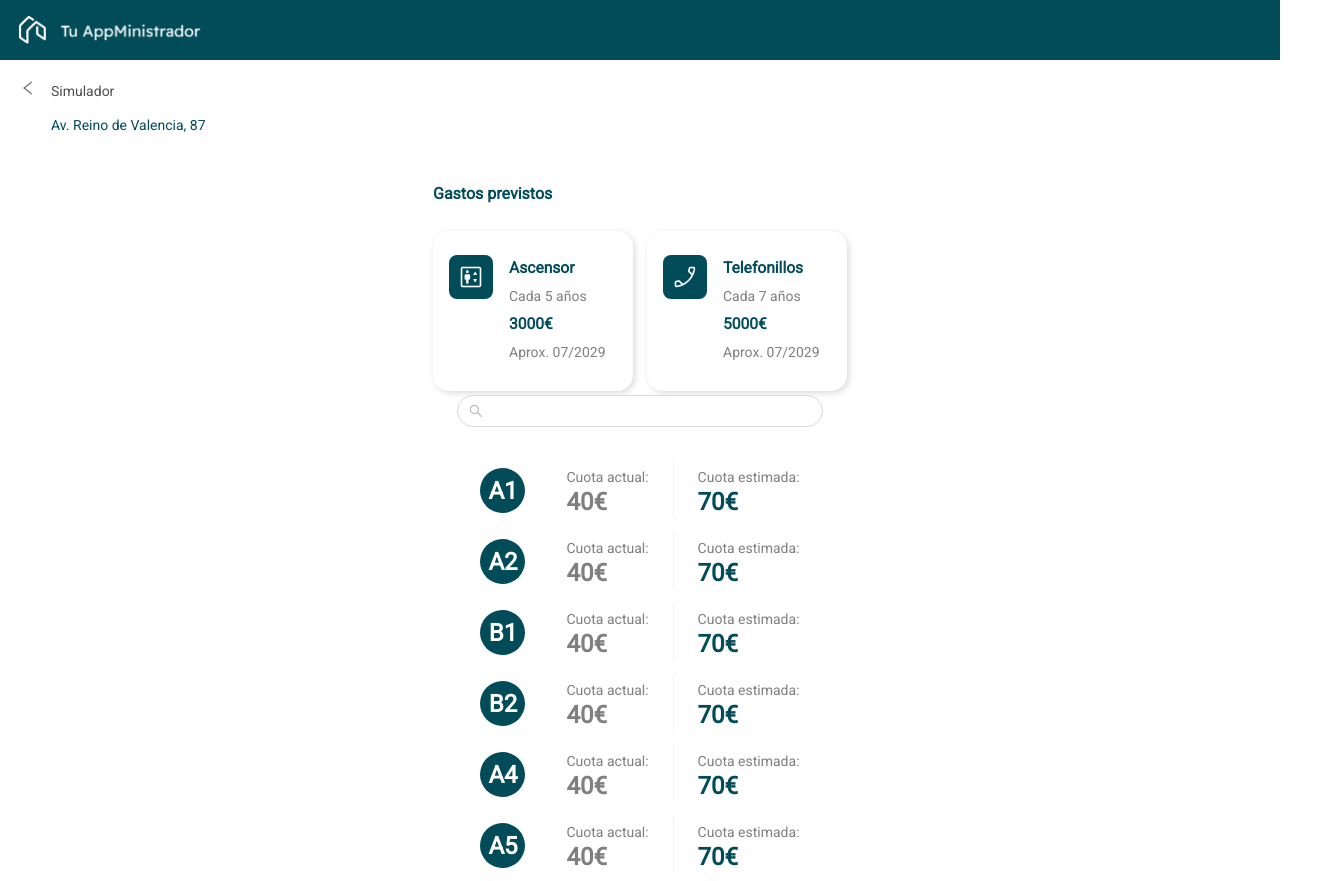
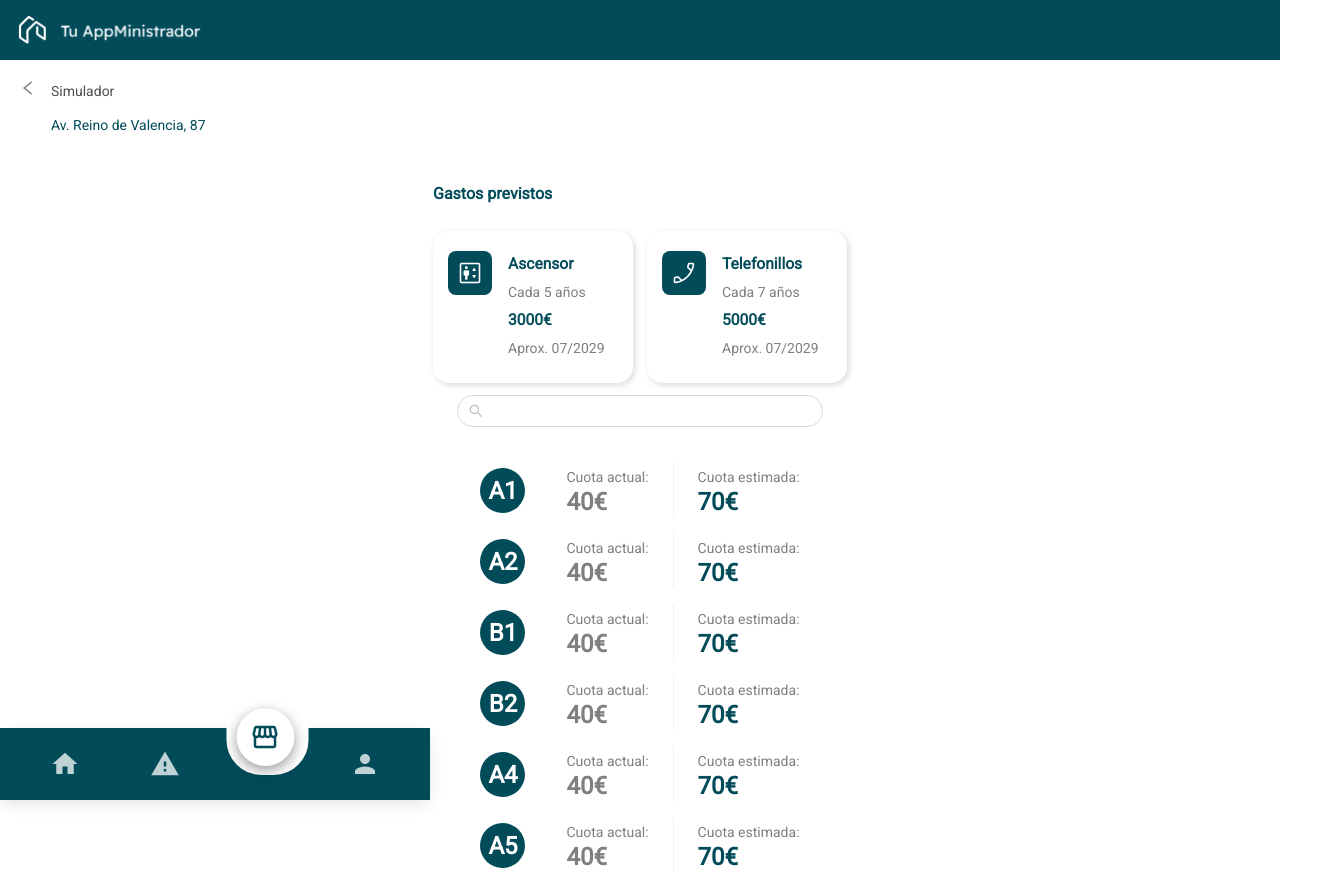
Before and after one commit to Cocera/DT2024_client, a React (Vite) app: page /simulador/prevision in a window 1280 px wide. Shown: the whole page, 1320 px wide, since content can reach past the window. Built offline with nearby package versions, Linux system fonts and the light colour scheme.

Commit message:
Subheader

```diff
--- a/src/components/Header/Subheader/Subheader.scss
+++ b/src/components/Header/Subheader/Subheader.scss
@@ -1,6 +1,6 @@
 .second-header {
     height: auto;
-    width: 100%;
+    width: 390px;
     padding: 20px;
     display: flex;
     flex-flow: row nowrap;
--- a/src/pages/Simulator/ButtonExpense/ButtonExpense.scss
+++ b/src/pages/Simulator/ButtonExpense/ButtonExpense.scss
@@ -21,7 +21,7 @@ button.button-future-expenses {
   border-radius: 16px;
   min-width: 200px;
   min-height: 96px;
-  padding: 24px 0px 24px 16px;
+  padding: 20px 0px 20px 15px;
   @include box-shadow(2px, 2px, 6px, 0, $shadow-color, $shadow-opacity);
 
   display: flex;
--- a/src/pages/Simulator/Simulator.jsx
+++ b/src/pages/Simulator/Simulator.jsx
@@ -5,6 +5,7 @@ import ButtonExpense from "./ButtonExpense/ButtonExpense";
 import OwnerCard from "./OwnerCard/OwnerCard";
 import SearchBar from "../../components/SearchBar/SearchBar";
 import { Flex } from "antd";
+import Footer from "../../components/Footer/Footer";
 
 const Simulator = () => {
     return (
@@ -32,6 +33,7 @@ const Simulator = () => {
                     </div>
                 </Flex>
             </main>
+            <Footer />
         </>
     )
 };
```
Lines whose indentation alone changed are shown as unchanged.
